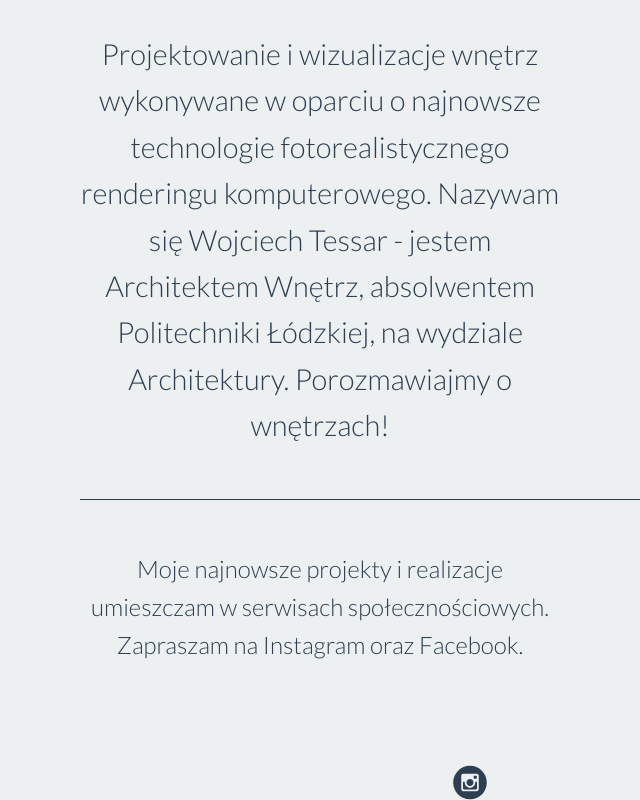
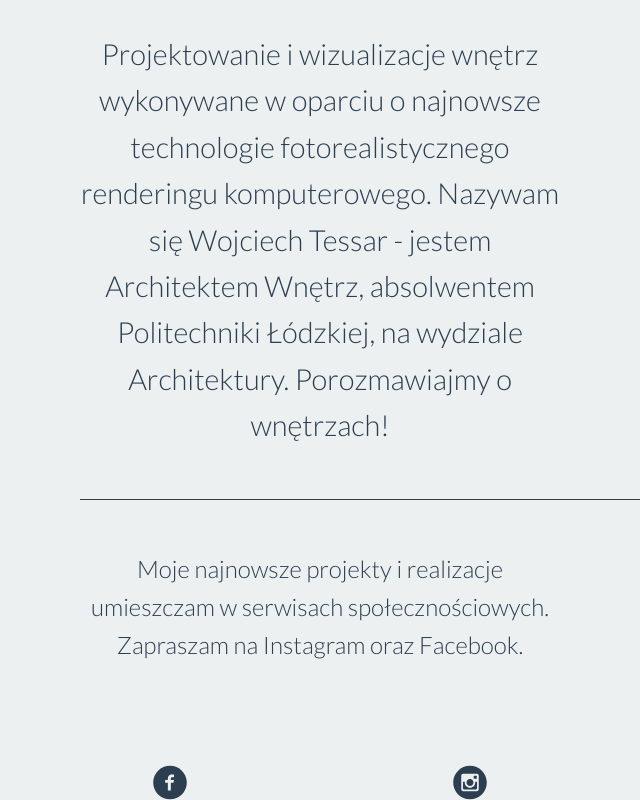
Before and after one commit to dutkiewiczmaciej/tessar_wnetrza, a website: page index.html in a window 1280 px wide. Shown: the part 369-1169 px from the top of the page, without its empty margins (320-960 px from the left). Drawn offline with Linux system fonts and the light colour scheme.

Commit message:
fix icon

```diff
--- a/index.html
+++ b/index.html
@@ -19,7 +19,7 @@
         <div class="text-secondary">Moje najnowsze projekty i realizacje umieszczam w serwisach społecznościowych. <br>Zapraszam na Instagram oraz Facebook.</div>
         <div class="icons">
             <svg class="header__icon header__icon--1">
-                <use xlink:href="img/sprite.svg#icon-facebook-with-circle" href="https://www.facebook.com" target="blank"></use>
+                <use xlink:href="img/sprite.svg#icon-facebook-with-circle"></use>
             </svg>
             <svg class="header__icon header__icon--2">
                 <use xlink:href="img/sprite.svg#icon-instagram-with-circle"></use>
```
